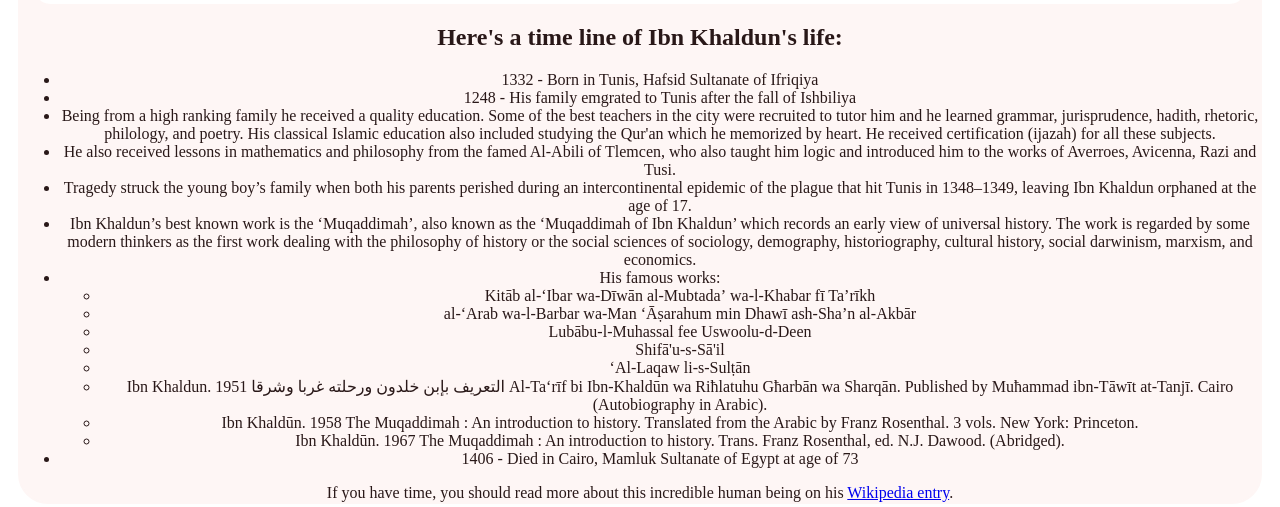
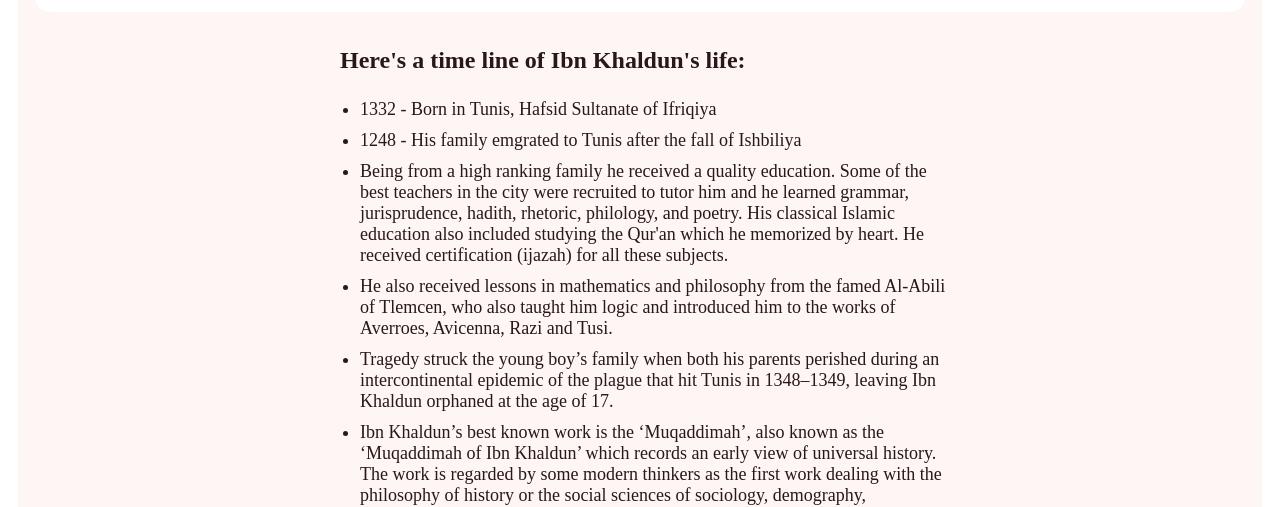
Before and after one commit to shymaSane/Tribute-Page, a plain HTML site: page index.html in a window 1280 px wide. Shown: the part 456-963 px from the top of the page. Drawn offline with Linux system fonts and the light colour scheme.

Commit message:
centering untitled list

```diff
--- a/style.css
+++ b/style.css
@@ -30,6 +30,26 @@ img {
     border-radius: 10px;
 }
 
+ul, h2 {
+    max-width: 600px;
+    margin: 0 auto;
+    text-align: left;
+}
+
+h2{
+    padding: 20px;
+}
+
+li,#external-info,#image-caption {
+    padding: 5px 0;
+    font-size: 18px;
+}
+
+#external-info {
+    font-weight:bold;
+    font-style: italic;
+}
+
 #image-caption {
     padding-top: 10px;
 }
```
